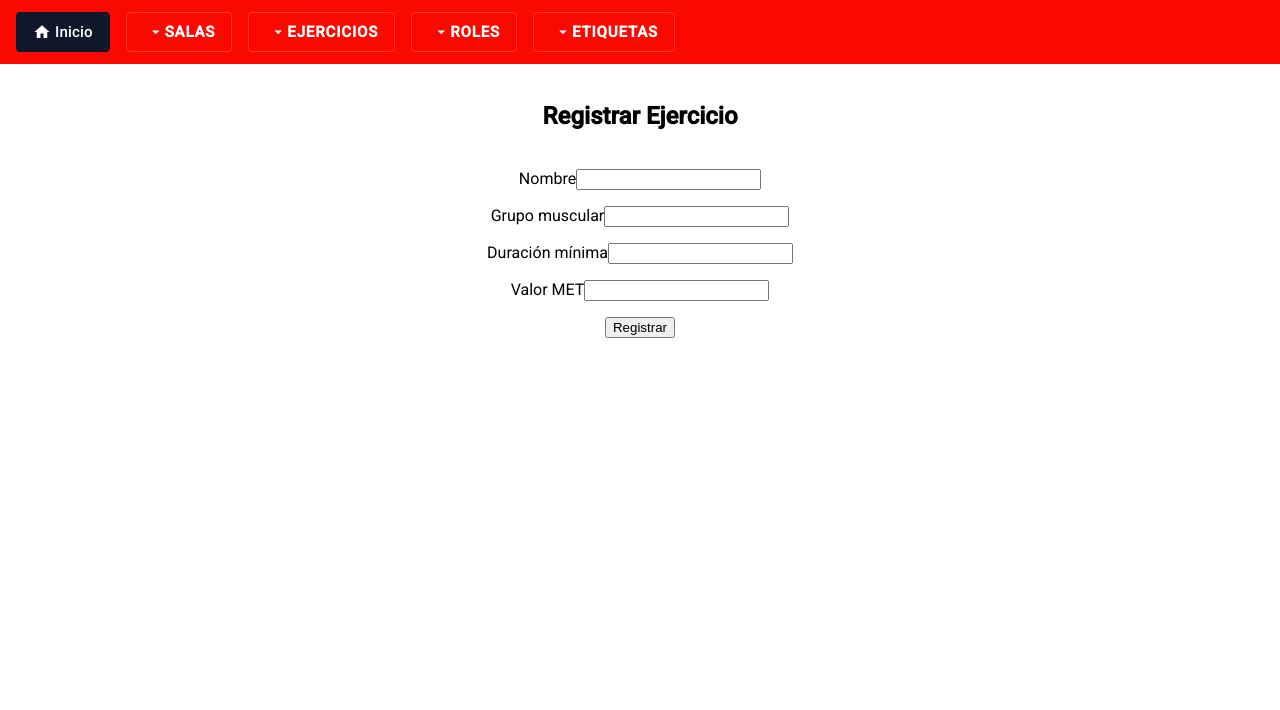
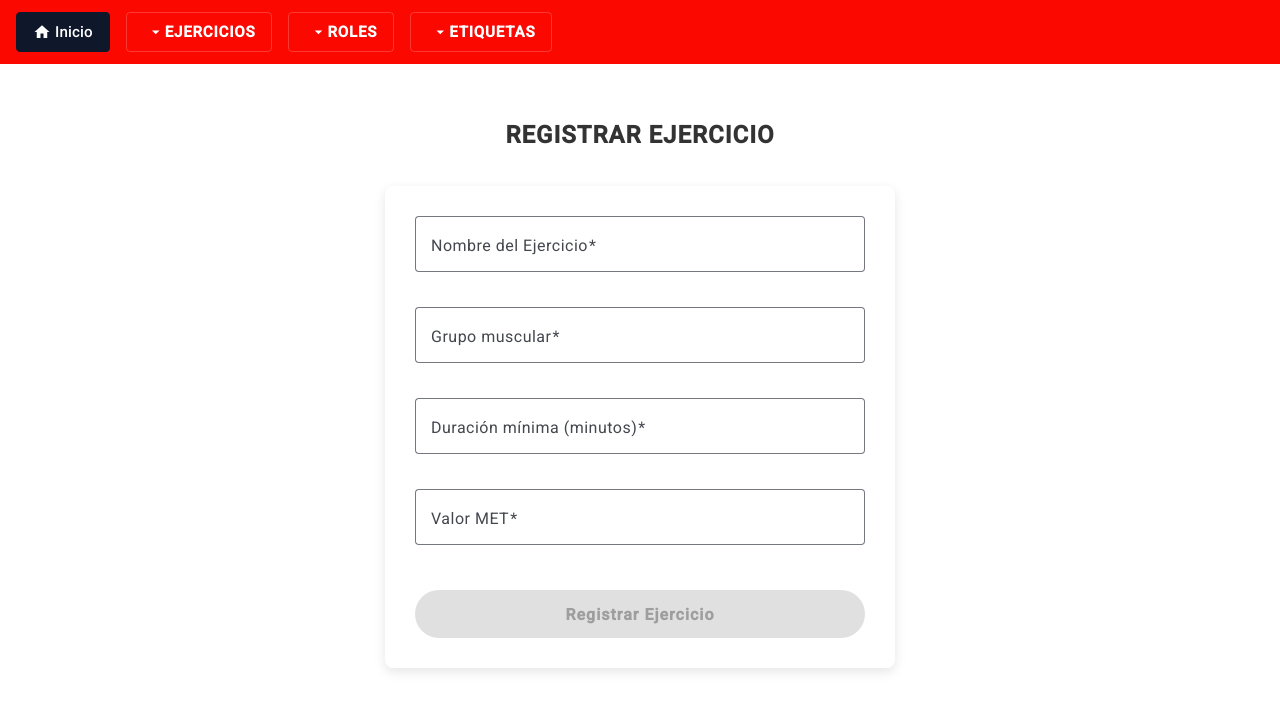
Before and after one commit to Jose192111/ArquiWeb_Grupo1_Front, an Angular app: page /ejercicios/nuevo in a window 1280 px wide. Shown: the top 710 px of the page. Built offline with nearby package versions, Linux system fonts and the light colour scheme.

Commit message:
Cambios de estilo del menu e insertar

```diff
--- a/src/app/components/ejerciciocomponent/ejercicio-insertar/ejercicio-insertar.component.css
+++ b/src/app/components/ejerciciocomponent/ejercicio-insertar/ejercicio-insertar.component.css
@@ -1,6 +1,56 @@
+.container {
+  padding: 20px;
+}
+
+h2 {
+  color: #333;
+  font-weight: bold;
+  text-transform: uppercase;
+  letter-spacing: 1px;
+}
+
+/* Diseño tipo tarjeta para el formulario */
 .example-form {
-  display: grid;
-  gap: 1rem;
-  max-width: 480px;
+  display: flex;
+  flex-direction: column;
+  gap: 15px; /* Separación entre cada input */
+  max-width: 450px;
   margin: 0 auto;
+  background-color: white;
+  padding: 30px;
+  border-radius: 8px;
+  box-shadow: 0px 4px 12px rgba(0, 0, 0, 0.1);
 }
+
+/* Que los inputs ocupen todo el ancho de la tarjeta */
+.full-width {
+  width: 100%;
+}
+
+.button-container {
+  margin-top: 10px;
+}
+
+/* Estilo de tu botón adaptado a Material */
+.btn-registrar {
+  width: 100%;
+  padding: 24px 0 !important; /* Lo hace más alto y fácil de clickear */
+  font-size: 1rem !important;
+  font-weight: bold;
+  letter-spacing: 1px;
+  background-color: #fb0800 !important;
+  color: white !important;
+  transition: background-color 0.3s ease, color 0.3s ease;
+}
+
+/* El mismo hover verde de tu barra de navegación */
+.btn-registrar:hover {
+  background-color: rgb(106, 235, 157) !important;
+  color: #0f172a !important;
+}
+
+/* Botón gris cuando el formulario es inválido */
+.btn-registrar:disabled {
+  background-color: #e0e0e0 !important;
+  color: #9e9e9e !important;
+}
--- a/src/app/components/ejerciciocomponent/ejercicio-insertar/ejercicio-insertar.component.html
+++ b/src/app/components/ejerciciocomponent/ejercicio-insertar/ejercicio-insertar.component.html
@@ -1,33 +1,37 @@
 <div class="container">
-  <div style="text-align: center; margin: 3%;">
+  <div style="text-align: center; margin: 3%">
     <h2>Registrar Ejercicio</h2>
   </div>
 
-  <div style="text-align: center; margin: 3%;">
-    <form [formGroup]="form" (submit)="aceptar()" class="example-form">
-      <label>
-        <span>Nombre</span>
-        <input type="text" formControlName="nombre">
-      </label>
+  <div style="text-align: center; margin: 3%">
+    <form [formGroup]="form" (ngSubmit)="aceptar()" class="example-form">
 
-      <label>
-        <span>Grupo muscular</span>
-        <input type="text" formControlName="grupoMuscular">
-      </label>
+      <mat-form-field appearance="outline" class="full-width">
+        <mat-label>Nombre del Ejercicio</mat-label>
+        <input matInput formControlName="nombre" placeholder="Ej. Flexiones de pecho" />
+      </mat-form-field>
 
-      <label>
-        <span>Duración mínima</span>
-        <input type="number" formControlName="duracionMin">
-      </label>
+      <mat-form-field appearance="outline" class="full-width">
+        <mat-label>Grupo muscular</mat-label>
+        <input matInput formControlName="grupoMuscular" placeholder="Ej. Pectorales" />
+      </mat-form-field>
 
-      <label>
-        <span>Valor MET</span>
-        <input type="number" formControlName="metValor" step="0.1">
-      </label>
+      <mat-form-field appearance="outline" class="full-width">
+        <mat-label>Duración mínima (minutos)</mat-label>
+        <input matInput type="number" formControlName="duracionMin" placeholder="Ej. 15" />
+      </mat-form-field>
 
-      <div>
-        <button type="submit">Registrar</button>
+      <mat-form-field appearance="outline" class="full-width">
+        <mat-label>Valor MET</mat-label>
+        <input matInput type="number" formControlName="metValor" step="0.1" placeholder="Ej. 8.0" />
+      </mat-form-field>
+
+      <div class="button-container">
+        <button mat-raised-button type="submit" [disabled]="form.invalid" class="btn-registrar">
+          Registrar Ejercicio
+        </button>
       </div>
+
     </form>
   </div>
 </div>
--- a/src/app/components/etiquetacomponent/etiqueta-insertar/etiqueta-insertar.component.css
+++ b/src/app/components/etiquetacomponent/etiqueta-insertar/etiqueta-insertar.component.css
@@ -1,6 +1,56 @@
+.container {
+  padding: 20px;
+}
+
+h2 {
+  color: #333;
+  font-weight: bold;
+  text-transform: uppercase;
+  letter-spacing: 1px;
+}
+
+/* Diseño tipo tarjeta para el formulario */
 .example-form {
-  display: grid;
-  gap: 1rem;
-  max-width: 480px;
+  display: flex;
+  flex-direction: column;
+  gap: 15px; /* Separación uniforme entre los campos */
+  max-width: 450px;
   margin: 0 auto;
+  background-color: white;
+  padding: 30px;
+  border-radius: 8px;
+  box-shadow: 0px 4px 12px rgba(0, 0, 0, 0.1);
 }
+
+/* Que los inputs ocupen todo el ancho de la tarjeta */
+.full-width {
+  width: 100%;
+}
+
+.button-container {
+  margin-top: 10px;
+}
+
+/* Estilo de tu botón principal */
+.btn-registrar {
+  width: 100%;
+  padding: 24px 0 !important;
+  font-size: 1rem !important;
+  font-weight: bold;
+  letter-spacing: 1px;
+  background-color: #fb0800 !important;
+  color: white !important;
+  transition: background-color 0.3s ease, color 0.3s ease;
+}
+
+/* Tu hover verde */
+.btn-registrar:hover {
+  background-color: rgb(106, 235, 157) !important;
+  color: #0f172a !important;
+}
+
+/* Botón atenuado si faltan datos en el formulario */
+.btn-registrar:disabled {
+  background-color: #e0e0e0 !important;
+  color: #9e9e9e !important;
+}
--- a/src/app/components/etiquetacomponent/etiqueta-insertar/etiqueta-insertar.component.html
+++ b/src/app/components/etiquetacomponent/etiqueta-insertar/etiqueta-insertar.component.html
@@ -1,23 +1,27 @@
 <div class="container">
-  <div style="text-align: center; margin: 3%;">
+  <div style="text-align: center; margin: 3%">
     <h2>Registrar Etiqueta</h2>
   </div>
 
-  <div style="text-align: center; margin: 3%;">
-    <form [formGroup]="form" (submit)="aceptar()" class="example-form">
-      <label>
-        <span>Nombre</span>
-        <input type="text" formControlName="nombre">
-      </label>
+  <div style="text-align: center; margin: 3%">
+    <form [formGroup]="form" (ngSubmit)="aceptar()" class="example-form">
 
-      <label>
-        <span>Grupo</span>
-        <input type="text" formControlName="grupo">
-      </label>
+      <mat-form-field appearance="outline" class="full-width">
+        <mat-label>Nombre de la Etiqueta</mat-label>
+        <input matInput formControlName="nombre" placeholder="Ej. Principiante" />
+      </mat-form-field>
 
-      <div>
-        <button type="submit">Registrar</button>
+      <mat-form-field appearance="outline" class="full-width">
+        <mat-label>Grupo</mat-label>
+        <input matInput formControlName="grupo" placeholder="Ej. Dificultad" />
+      </mat-form-field>
+
+      <div class="button-container">
+        <button mat-raised-button type="submit" [disabled]="form.invalid" class="btn-registrar">
+          Registrar Etiqueta
+        </button>
       </div>
+
     </form>
   </div>
 </div>
--- a/src/app/components/menucomponent/menucomponent.html
+++ b/src/app/components/menucomponent/menucomponent.html
@@ -4,14 +4,6 @@
         <button mat-button class="menu-button home-link" routerLink="/">
             <mat-icon>home</mat-icon>Inicio
         </button>
-
-        <button mat-button class="menu-button menu-title" [matMenuTriggerFor]="menuSalas">
-            SALAS <mat-icon>arrow_drop_down</mat-icon>
-        </button>
-        <mat-menu #menuSalas="matMenu">
-            <button mat-menu-item routerLink="/salas/listas"><mat-icon>list</mat-icon>Lista</button>
-            <button mat-menu-item routerLink="/salas/nuevo"><mat-icon>add</mat-icon>Nuevo</button>
-        </mat-menu>
 
         <button mat-button class="menu-button menu-title" [matMenuTriggerFor]="menuEjercicios">
             EJERCICIOS <mat-icon>arrow_drop_down</mat-icon>
--- a/src/app/components/rolcomponent/rol-insertar/rol-insertar.component.css
+++ b/src/app/components/rolcomponent/rol-insertar/rol-insertar.component.css
@@ -1,6 +1,56 @@
+.container {
+  padding: 20px;
+}
+
+h2 {
+  color: #333;
+  font-weight: bold;
+  text-transform: uppercase;
+  letter-spacing: 1px;
+}
+
+/* Diseño tipo tarjeta para el formulario */
 .example-form {
-  display: grid;
-  gap: 1rem;
-  max-width: 480px;
+  display: flex;
+  flex-direction: column;
+  gap: 15px;
+  max-width: 450px;
   margin: 0 auto;
+  background-color: white;
+  padding: 30px;
+  border-radius: 8px;
+  box-shadow: 0px 4px 12px rgba(0, 0, 0, 0.1);
 }
+
+/* Que el input ocupe todo el ancho de la tarjeta */
+.full-width {
+  width: 100%;
+}
+
+.button-container {
+  margin-top: 10px;
+}
+
+/* Estilo de tu botón principal */
+.btn-registrar {
+  width: 100%;
+  padding: 24px 0 !important;
+  font-size: 1rem !important;
+  font-weight: bold;
+  letter-spacing: 1px;
+  background-color: #fb0800 !important;
+  color: white !important;
+  transition: background-color 0.3s ease, color 0.3s ease;
+}
+
+/* Tu hover verde */
+.btn-registrar:hover {
+  background-color: rgb(106, 235, 157) !important;
+  color: #0f172a !important;
+}
+
+/* Botón atenuado si el formulario es inválido */
+.btn-registrar:disabled {
+  background-color: #e0e0e0 !important;
+  color: #9e9e9e !important;
+}
--- a/src/app/components/rolcomponent/rol-insertar/rol-insertar.component.html
+++ b/src/app/components/rolcomponent/rol-insertar/rol-insertar.component.html
@@ -1,18 +1,22 @@
 <div class="container">
-  <div style="text-align: center; margin: 3%;">
+  <div style="text-align: center; margin: 3%">
     <h2>Registrar Rol</h2>
   </div>
 
-  <div style="text-align: center; margin: 3%;">
-    <form [formGroup]="form" (submit)="aceptar()" class="example-form">
-      <label>
-        <span>Nombre</span>
-        <input type="text" formControlName="nombre">
-      </label>
+  <div style="text-align: center; margin: 3%">
+    <form [formGroup]="form" (ngSubmit)="aceptar()" class="example-form">
 
-      <div>
-        <button type="submit">Registrar</button>
+      <mat-form-field appearance="outline" class="full-width">
+        <mat-label>Nombre del Rol</mat-label>
+        <input matInput formControlName="nombre" placeholder="Ej. Administrador" />
+      </mat-form-field>
+
+      <div class="button-container">
+        <button mat-raised-button type="submit" [disabled]="form.invalid" class="btn-registrar">
+          Registrar Rol
+        </button>
       </div>
+
     </form>
   </div>
 </div>
```
Also changed, not shown: src/app/components/ejerciciocomponent/ejercicio-insertar/ejercicio-insertar.component.ts (+13 -1 lines), src/app/components/etiquetacomponent/etiqueta-insertar/etiqueta-insertar.component.ts (+13 -1 lines), src/app/components/rolcomponent/rol-insertar/rol-insertar.component.ts (+13 -1 lines).
